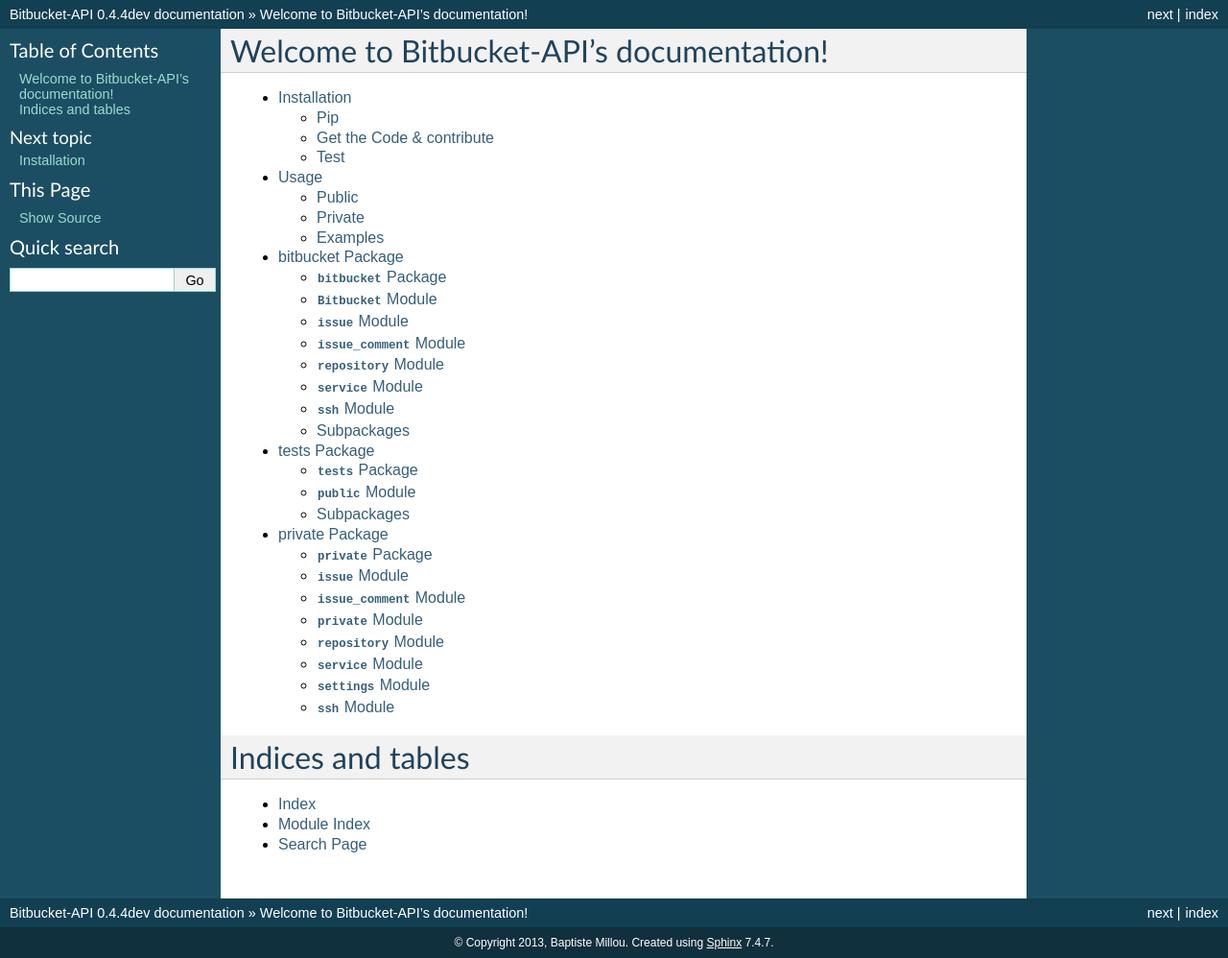
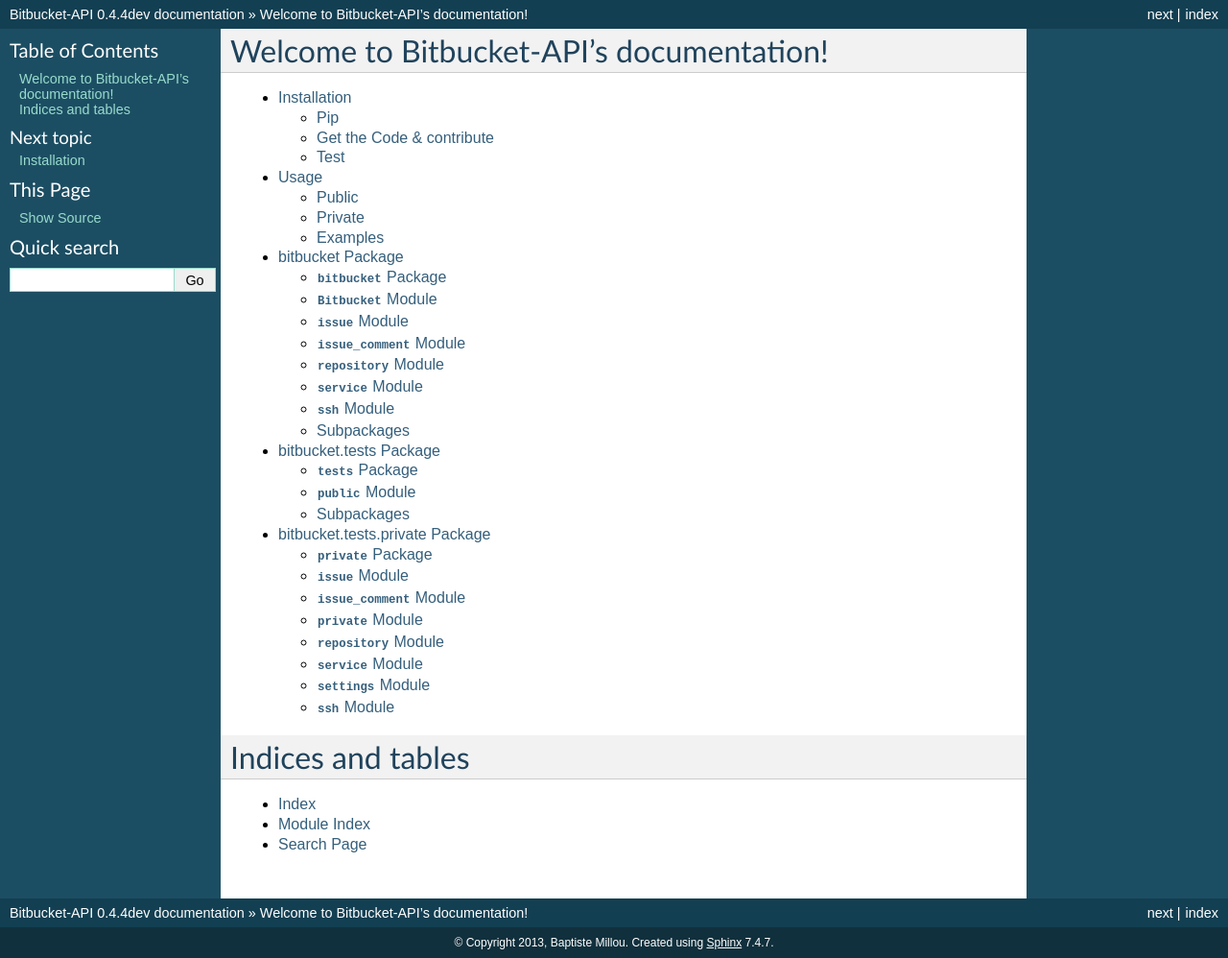
Before and after one commit to Sheeprider/BitBucket-api, a Sphinx documentation site: the page built from docs/index.rst, in a window 1280 px wide. Shown: the whole page at 96% size. Built offline with Sphinx 7.4.7, drawn with Linux system fonts in a browser that asks for light colours.

Commit message:
Complete sub-packages pathes.
Signed-off-by: Baptiste Millou <baptiste@smoothie-creative.com>

```diff
--- a/docs/bitbucket.tests.private.rst
+++ b/docs/bitbucket.tests.private.rst
@@ -1,5 +1,5 @@
-private Package
-===============
+bitbucket.tests.private Package
+===============================
 
 :mod:`private` Package
 ----------------------
--- a/docs/bitbucket.tests.rst
+++ b/docs/bitbucket.tests.rst
@@ -1,5 +1,5 @@
-tests Package
-=============
+bitbucket.tests Package
+=======================
 
 :mod:`tests` Package
 --------------------
```
